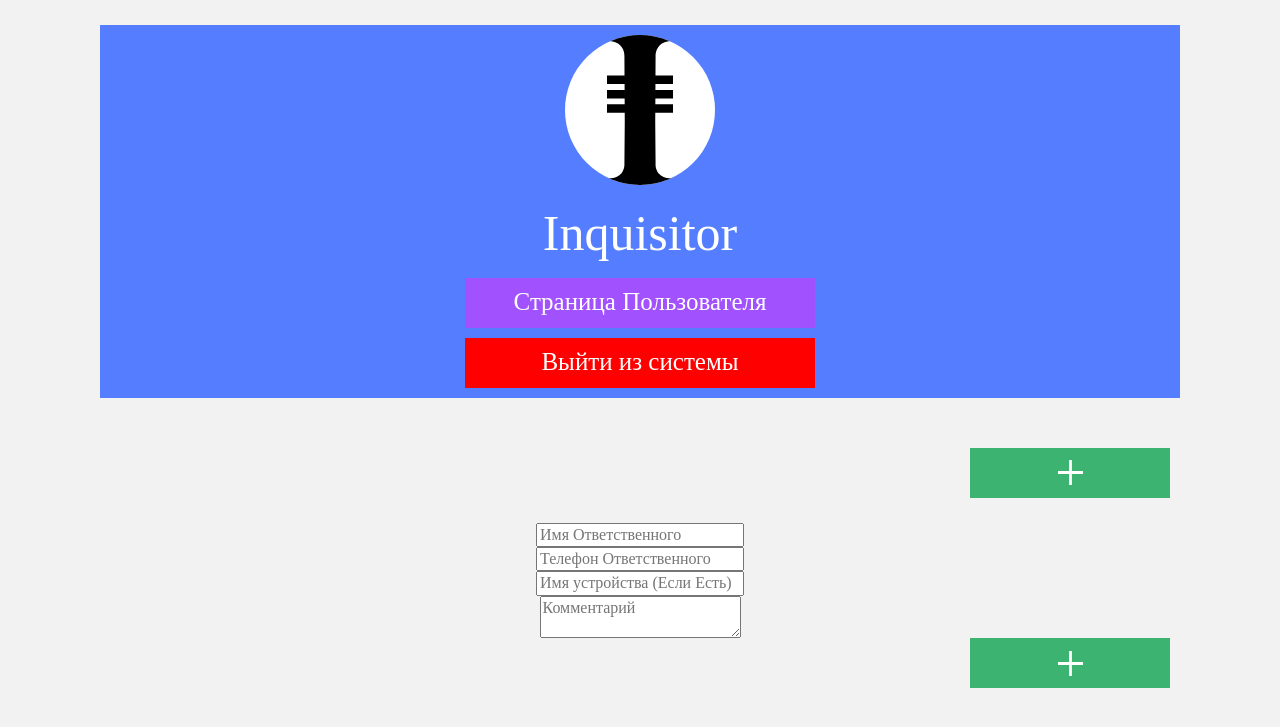
After one commit to PavPar/ComputerRepairCenter, a PHP site: page /PHP/ticket__create.php in a window 1280 px wide. The commit adds this page. Shown: the top 727 px of the page. Run offline with PHP 8.4, Linux system fonts and the light colour scheme.

Commit message:
feat: ticket raw creation

```diff
--- a/PHP/master.php
+++ b/PHP/master.php
@@ -18,10 +18,10 @@
         </div>
     </header>
     <main class="content">
-        <nav class="nav-block"><input type="button" class="btn btn_type-add"></nav>
-        <section class="cards">
+        <nav class="nav-block"><a href="ticket__create.php" class="btn btn_type-add"></a></nav>
+        <form class="cards">
            <?php GetCards();?>
-        </section>
+        </form>
     </main>
     <footer class="footer"></footer>
 </body>
--- /dev/null
+++ b/PHP/ticket__create.php
@@ -0,0 +1,38 @@
+<!DOCTYPE html>
+<html lang="ru">
+
+<head>
+    <meta charset="UTF-8">
+    <meta name="viewport" content="width=device-width, initial-scale=1.0">
+    <title>MASTER PAGE</title>
+    <link href="../pages/ticket__create.css" rel="stylesheet">
+</head>
+
+<body class="page">
+    <header class="header">
+        <div class="acc-info">
+            <img class="acc-info__logo" src="../images/inqusition-01.svg">
+            <h2 class="acc-info__name">Inquisitor</h2>
+            <input type="button" class="btn btn_type-user" value="Страница Пользователя">
+            <input type="button" class="btn btn_type-logout" value="Выйти из системы">
+        </div>
+    </header>
+    <main class="content">
+        <nav class="nav-block">
+            <a href="ticket__create.php" class="btn btn_type-add"></a>
+        </nav>
+        <form class="ticket" action="ticket__create-data.php" method="POST">
+            <!-- <input type="datetime-local" value=""> -->
+            <input class="ticket__input" name="owner_name" type="text" placeholder="Имя Ответственного">
+            <input class="ticket__input" name="owner_phone" type="phone" placeholder="Телефон Ответственного">
+            <!-- Департамент -->
+            <!-- Вид устройства -->
+            <input class="ticket__input" name="device_name" type="text" placeholder="Имя устройства (Если Есть)">
+            <textarea class="ticket__comment" name="comment" type="text" placeholder="Комментарий"></textarea>
+            <input class="btn btn_type-add" type="submit" value="">
+        </form>
+    </main>
+    <footer class="footer"></footer>
+</body>
+
+</html>
--- a/blocks/btn/_type/btn_type-card-close.css
+++ b/blocks/btn/_type/btn_type-card-close.css
@@ -1,4 +1,5 @@
 .btn_type-card-close{
     color: black;
     width: 100%;
+    background-color: lightcoral
 }
--- a/blocks/btn/_type/btn_type-card-info.css
+++ b/blocks/btn/_type/btn_type-card-info.css
@@ -1,4 +1,5 @@
 .btn_type-card-info{
     color: black;
     width: 100%;
+    background-color: goldenrod;
 }
--- /dev/null
+++ b/blocks/ticket/ticket.css
@@ -0,0 +1,5 @@
+.ticket{
+    display: flex;
+    flex-direction: column;
+    align-items: center;
+}
--- /dev/null
+++ b/pages/ticket__create.css
@@ -0,0 +1,14 @@
+@import url(../vendor/normalize.css);
+@import url(../blocks/page/page.css);
+@import url(../blocks/header/header.css);
+@import url(../blocks/content/content.css);
+@import url(../blocks/footer/footer.css);
+/* --- */
+@import url(../blocks/acc-info/acc-info.css);
+@import url(../blocks/nav-block/nav-block.css);
+@import url(../blocks/ticket/ticket.css);
+/*  */
+@import url(../blocks/btn/btn.css);
+@import url(../blocks/btn/_type/btn_type-logout.css);
+@import url(../blocks/btn/_type/btn_type-user.css);
+@import url(../blocks/btn/_type/btn_type-add.css);
```
Also changed, not shown: PHP/ticket__create-data.php (added, +51 -0 lines).
